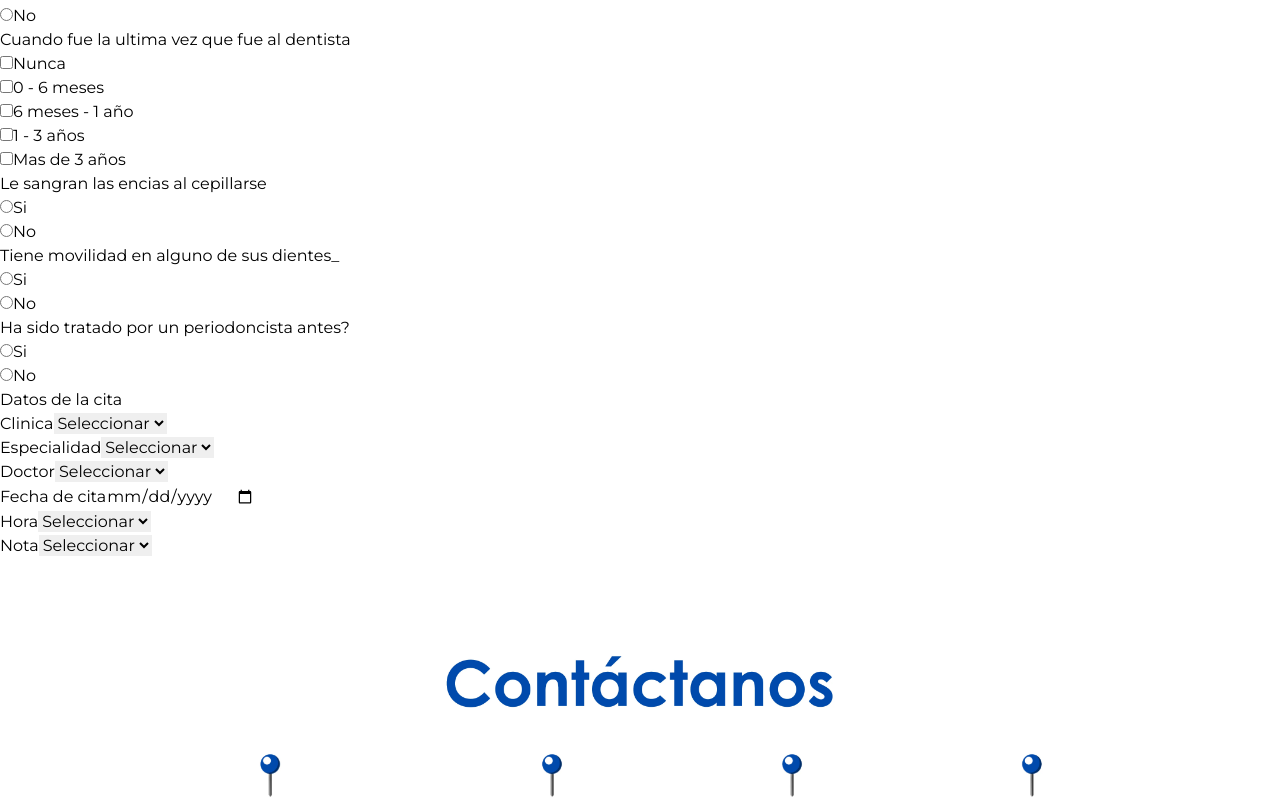
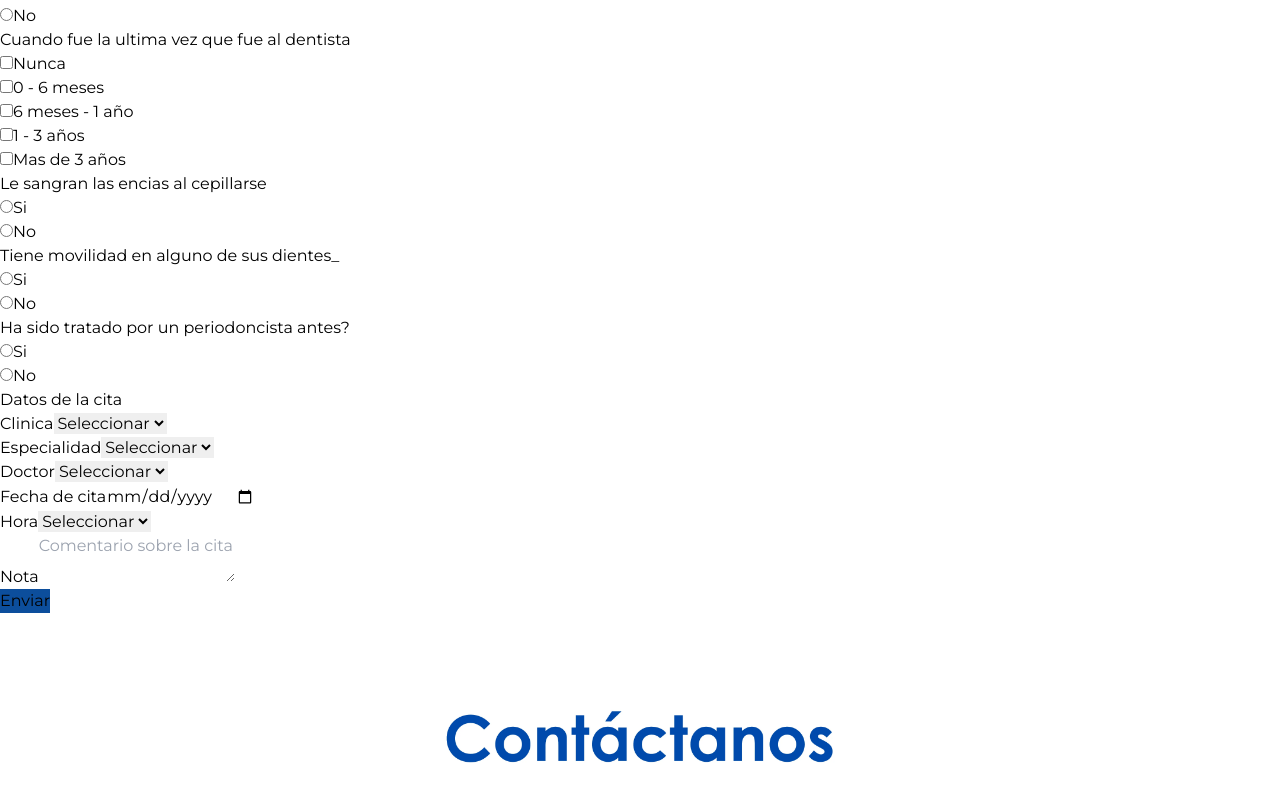
Before and after one commit to emxanuel/sky-dent, a React (Vite) app: page /cita in a window 1280 px wide. Shown: the part 2108-2907 px from the top of the page. Built offline with nearby package versions, Linux system fonts and the light colour scheme.

Commit message:
add send button to form

```diff
--- a/src/components/Form.tsx
+++ b/src/components/Form.tsx
@@ -1,7 +1,7 @@
 
 const Form = () => {
     return (
-        <form className="relative py-10 md:mx-20 lg:mx-40 px-4 md:px-10 border rounded-md">
+        <form className="relative py-10 md:mx-20 lg:mx-40 px-4 md:px-10 border rounded-md flex flex-col">
             <div className="flex flex-col">
                 <label htmlFor="" className="font-bold border-b">Datos del paciente</label>
                 <div className="flex flex-col py-4">
@@ -257,12 +257,11 @@ const Form = () => {
                     </div>
                     <div className="flex flex-col py-4">
                         <label htmlFor="" className="font-bold">Nota</label>
-                        <select name="" id="" className="border p-2">
-                            <option value="">Seleccionar</option>
-                        </select>
+                        <textarea name="" id="" className="border h-96 p-2 resize-none" placeholder="Comentario sobre la cita"></textarea>
                     </div>
                 </div>
             </div>
+            <button className="bgBlue text-white p-3 rounded-md right-0">Enviar</button>
         </form>
     )
 }
```
